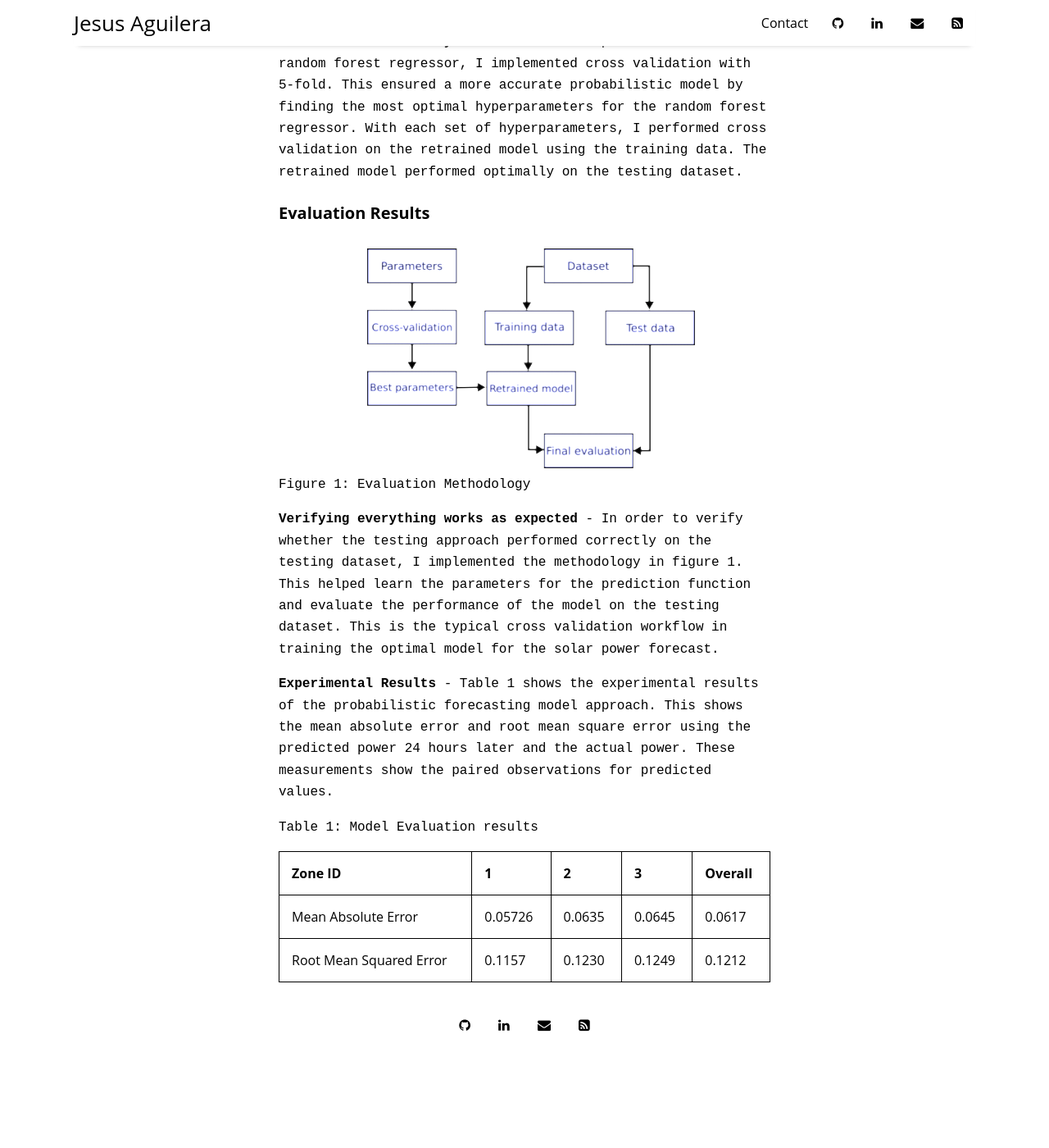
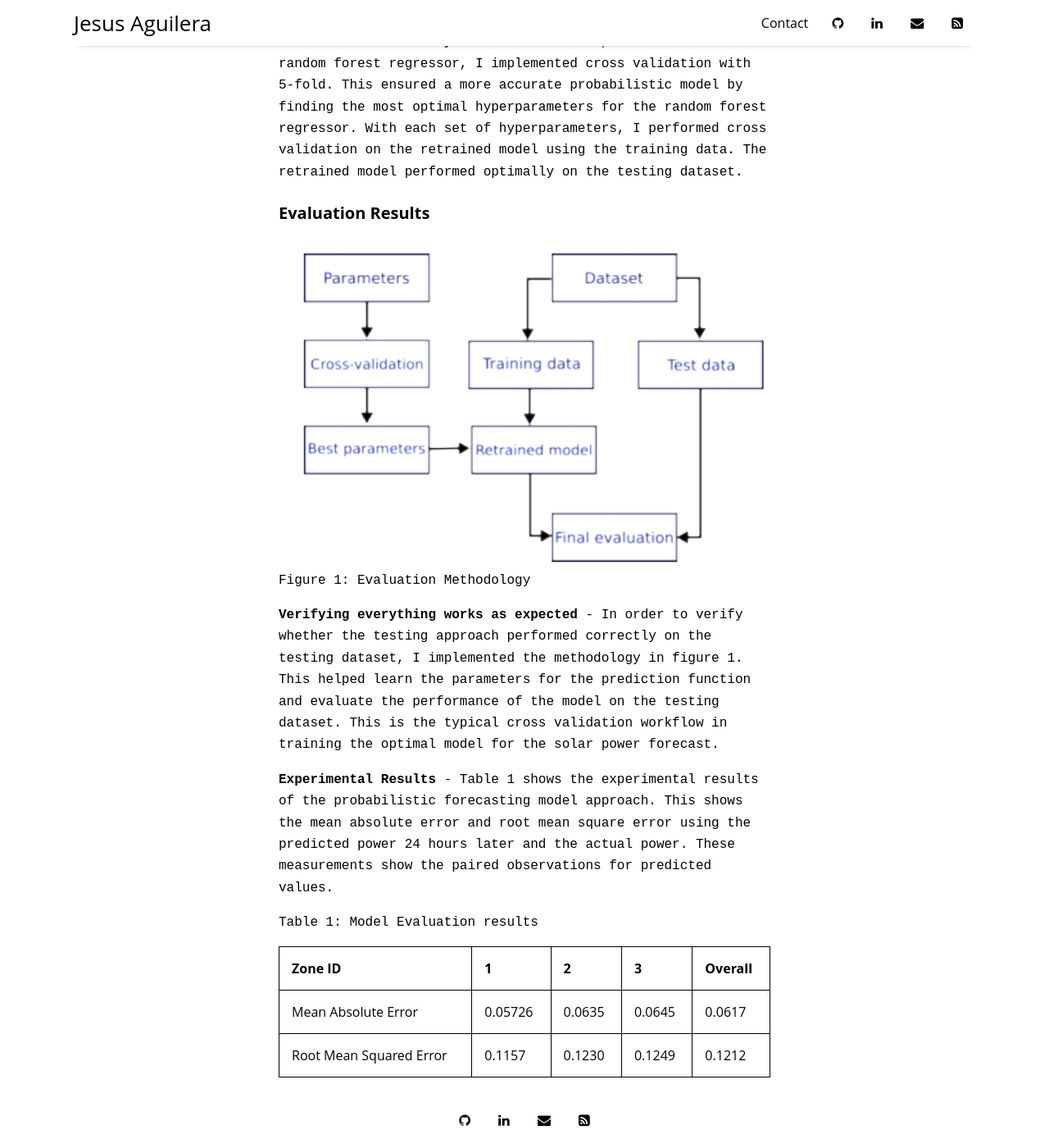
Before and after one commit to jeaguil/jeaguil.github.io, a Jekyll site: the page built from _posts/2021-06-25-SolarPowerGenerationForecast.md, in a window 1280 px wide and 1400 px high, scrolled down 2881 px. Shown: the whole window at 82% size. Built offline with Jekyll 4.4.1, drawn with Linux system fonts in a browser that asks for light colours; nearby versions of some CDN libraries; before the commit the page ends 4165 px from its top, so only the background shows below that.

Commit message:
Fixed proportional img sizing

```diff
--- a/assets/css/_sass/_base.scss
+++ b/assets/css/_sass/_base.scss
@@ -46,6 +46,8 @@ body img {
     margin: 5px auto auto auto;
     display: block;
     max-width: 600px;
+    width: 100%;
+    height: auto;
 }
 
 p {
```
